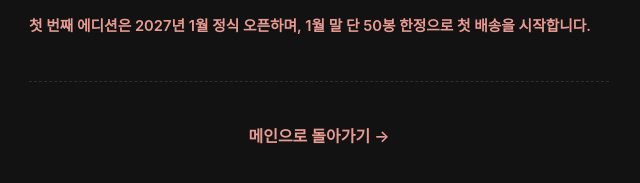
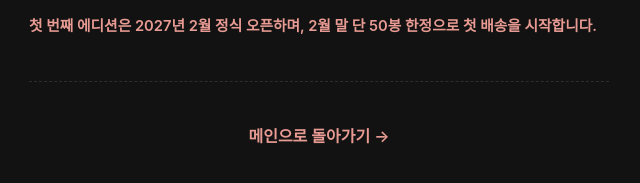
Before and after one commit to nomasdream/introduction, a plain HTML site: page pages/story.html in a window 1280 px wide. Shown: the part 1713-1896 px from the top of the page, 321-961 px from the left. Drawn offline with Linux system fonts and the light colour scheme.

Commit message:
Move first edition launch to February 2027

```diff
--- a/pages/story.html
+++ b/pages/story.html
@@ -151,7 +151,7 @@
       <p>농장주님께는 공정한 대가를 지불하는 대신 최상의 품질을 유지해 주실 것을 당부드렸습니다.</p>
       <p>만약 수확 상태나 향미가 제 기대치에 미치지 못한다면, 한국으로 들여오는 물량을 스스로 줄입니다. 매월 공급되는 물량은 농가가 보증하는 한계 수량 내에서만 엄선하여 선보입니다.</p>
       <p style="color: var(--point-color); font-weight: 600; margin-top: 16px;">
-        첫 번째 에디션은 2027년 1월 정식 오픈하며, 1월 말 단 50봉 한정으로 첫 배송을 시작합니다.
+        첫 번째 에디션은 2027년 2월 정식 오픈하며, 2월 말 단 50봉 한정으로 첫 배송을 시작합니다.
       </p>
     </div>
 
```
Also changed, not shown: index.html (+1 -1 lines).
